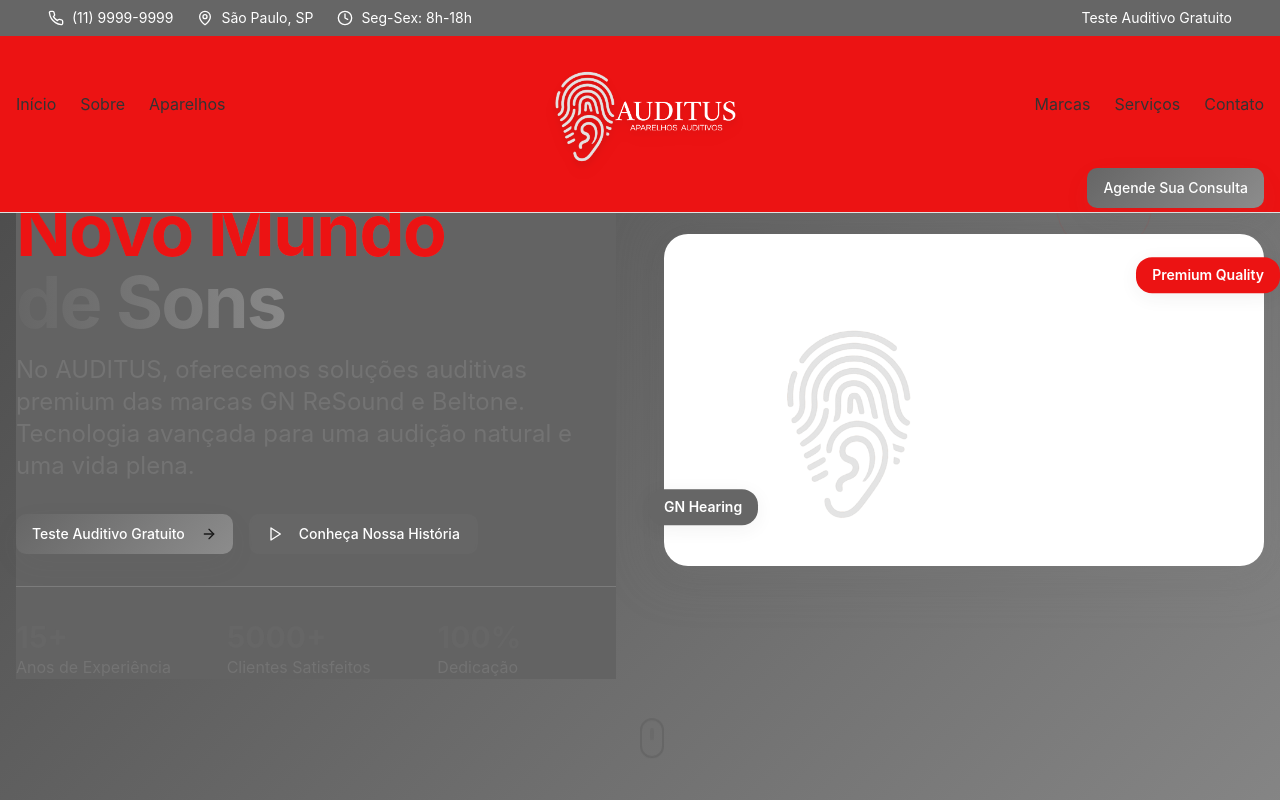
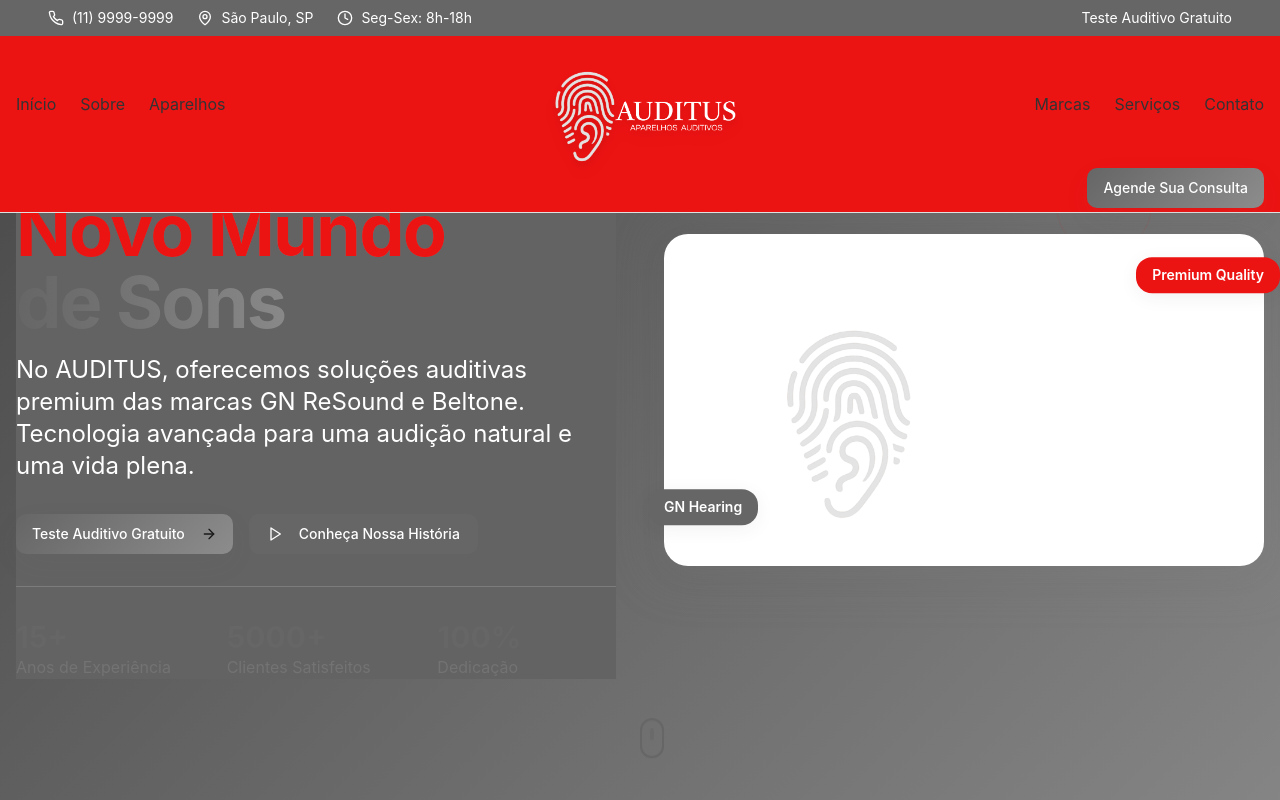
Before and after one commit to sdrmacedo-alt/auditusbelem, a React (Vite) app: page / in a window 1280 px wide. Shown: the top 800 px of the page. Built offline with nearby package versions, Linux system fonts and the light colour scheme.

Commit message:
Mudar fonte para branco
Muda a cor do texto para branco no componente Hero.

```diff
--- a/src/components/Hero.tsx
+++ b/src/components/Hero.tsx
@@ -28,7 +28,7 @@ const Hero = () => {
                 <br />
                 de Sons
               </h1>
-              <p className="subheading-premium max-w-2xl">
+              <p className="subheading-premium max-w-2xl text-white">
                 No AUDITUS, oferecemos soluções auditivas premium das marcas
                 GN ReSound e Beltone. Tecnologia avançada para uma audição natural
                 e uma vida plena.
```
